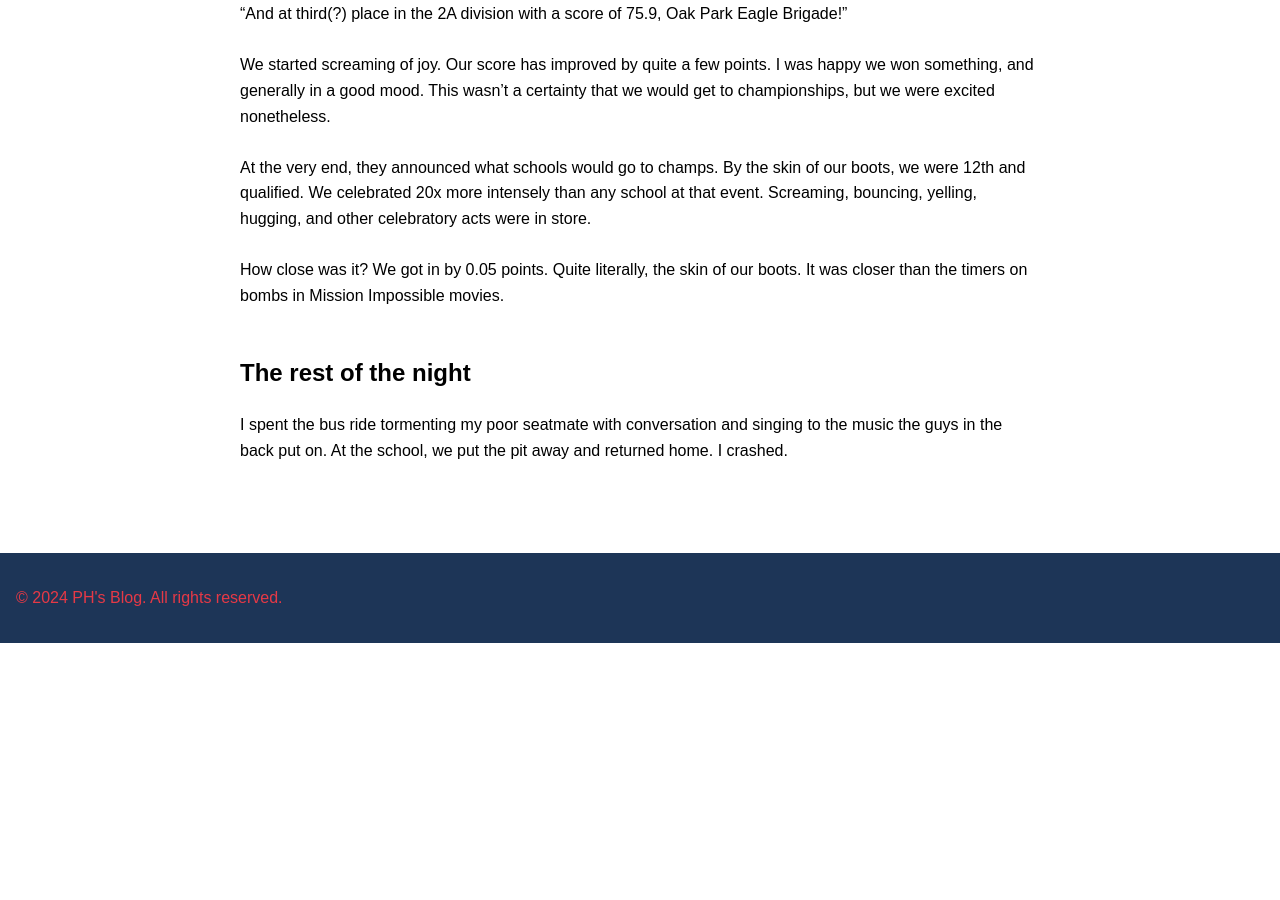
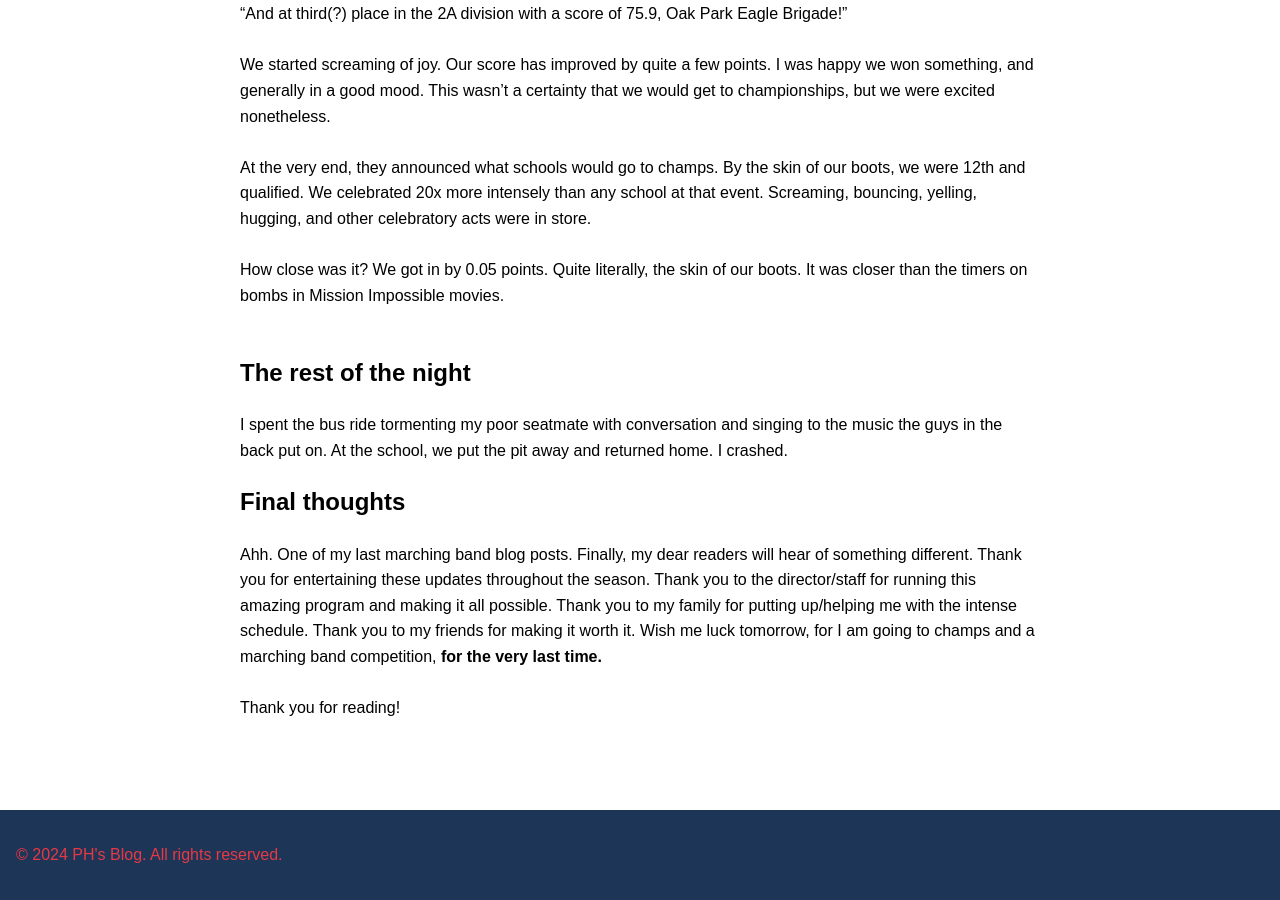
Before and after one commit to CaptainSapphire/PH-s-Blog, a Jekyll site: the page built from _posts/2024-11-22-Prelims.md, in a window 1280 px wide and 900 px high, scrolled down 3615 px. Built offline with Jekyll 4.4.1, drawn with Linux system fonts in a browser that asks for light colours; our own code applies the rules of GitHub Pages for plain Markdown files; before the commit the page ends 4258 px from its top, so only the background shows below that; some of the changed text lies outside the part shown.

Commit message:
Update and rename 2024-11-21-Prelims.md to 2024-11-22-Prelims.md

```diff
--- a/_posts/2024-11-21-Prelims.md
+++ b/_posts/2024-11-22-Prelims.md
@@ -46,3 +46,7 @@ How close was it? We got in by 0.05 points. Quite literally, the skin of our boo
 
 ## The rest of the night
 I spent the bus ride tormenting my poor seatmate with conversation and singing to the music the guys in the back put on. At the school, we put the pit away and returned home. I crashed.
+
+## Final thoughts
+Ahh. One of my last marching band blog posts. Finally, my dear readers will hear of something different. Thank you for entertaining these updates throughout the season. Thank you to the director/staff for running this amazing program and making it all possible. Thank you to my family for putting up/helping me with the intense schedule. Thank you to my friends for making it worth it. Wish me luck tomorrow, for I am going to champs and a marching band competition, **for the very last time.** <br><br>
+Thank you for reading!
```
